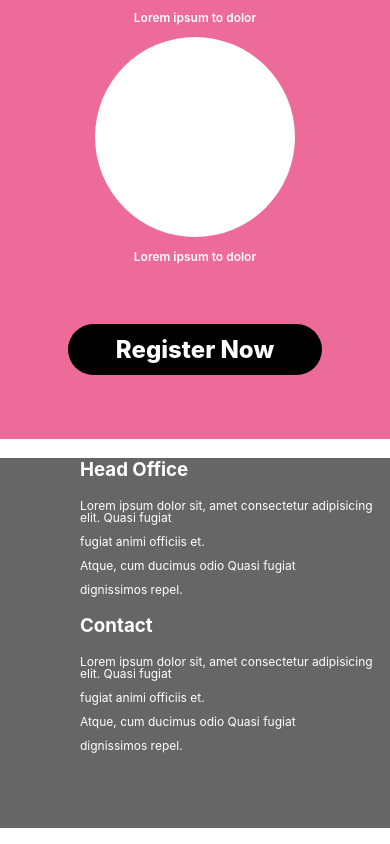
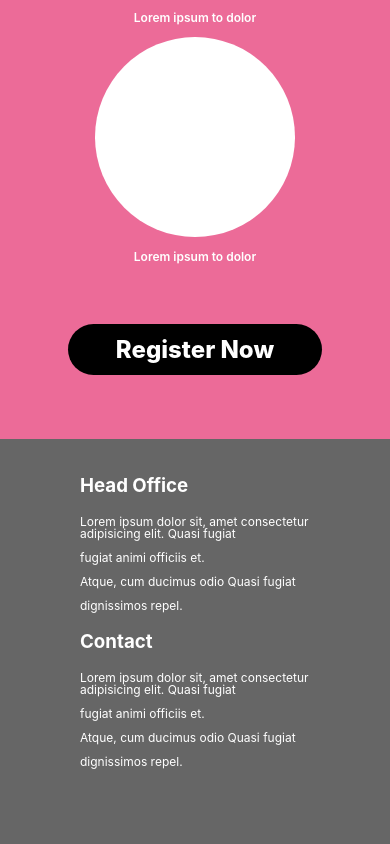
Before and after one commit to Aderinmola/amatechy, a React (Create React App) app: page / in a window 390 px wide. Shown: the part 7228-8072 px from the top of the page. Built offline with nearby package versions, Linux system fonts and the light colour scheme.

Commit message:
footer display

```diff
--- a/src/components/footer/Footer.css
+++ b/src/components/footer/Footer.css
@@ -13,10 +13,11 @@
 @media screen and (max-width: 800px) {
     .courses__bottom {
         display: block;
+        padding-top: 1rem;
     }
 
     .footer__text {
-        width: 100%;
+        width: 90%;
     }
 }
 
```
